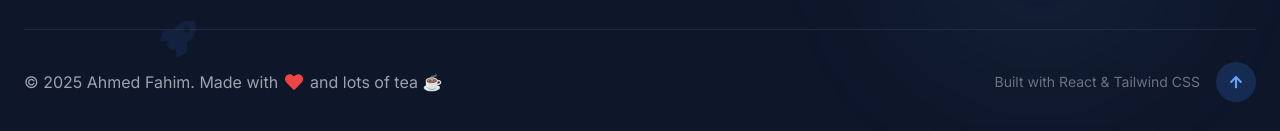
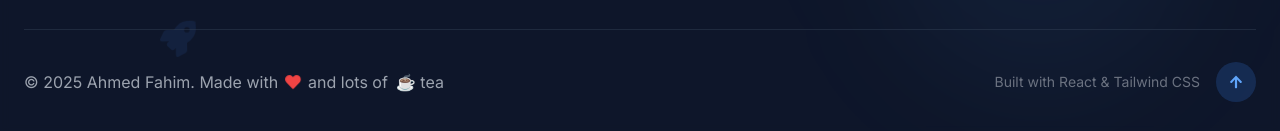
Before and after one commit to AhmedAbdullahFahim/portfolio, a React (Vite) app: page / in a window 1280 px wide. Shown: the part 11503-11634 px from the top of the page. Built offline with nearby package versions, Linux system fonts and the light colour scheme.

Commit message:
fixed footer mobile responsiveness

```diff
--- a/src/components/Footer.jsx
+++ b/src/components/Footer.jsx
@@ -289,20 +289,23 @@ const Footer = () => {
           >
             <div className="flex flex-col md:flex-row justify-between items-center gap-4">
               <div className="flex items-center gap-2">
-                <p className="text-gray-400 flex items-center gap-2">
+                <p className="text-gray-400 flex items-center gap-2 text-sm sm:text-base">
                   © {currentYear} Ahmed Fahim. Made with
                   <motion.span
                     animate={{ scale: [1, 1.2, 1] }}
                     transition={{ duration: 1.5, repeat: Infinity }}
+                    className="inline-flex items-center"
                   >
-                    <FaHeart className="text-red-500" />
+                    <FaHeart className="text-red-500 text-sm" />
                   </motion.span>
-                  and lots of tea ☕
+                  <span className="hidden sm:inline">and lots of</span>
+                  <span className="sm:hidden">& ☕</span>
+                  <span className="hidden sm:inline">☕ tea</span>
                 </p>
               </div>
 
               <div className="flex items-center gap-4">
-                <span className="text-gray-500 text-sm">
+                <span className="text-gray-500 text-xs sm:text-sm">
                   Built with React & Tailwind CSS
                 </span>
                 <motion.button
```
